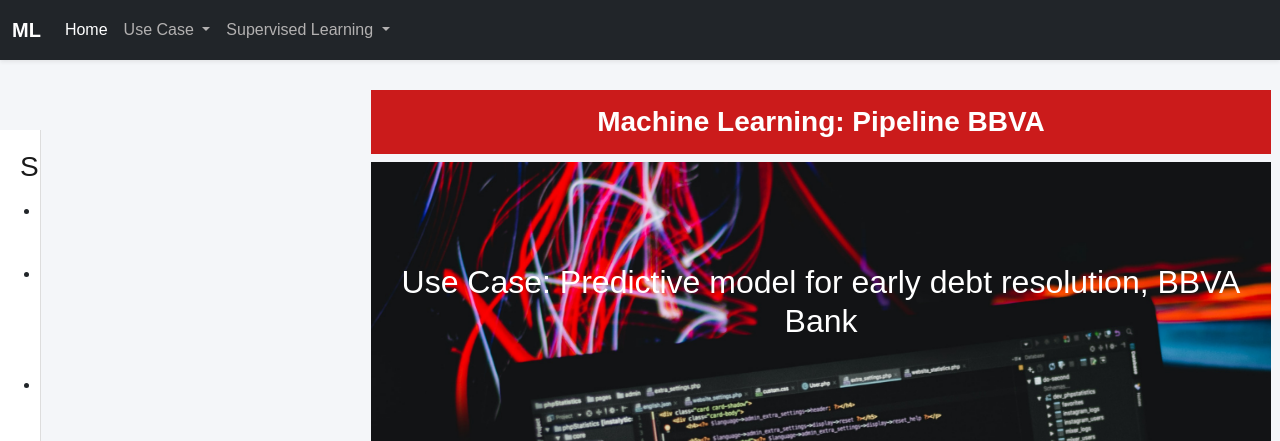
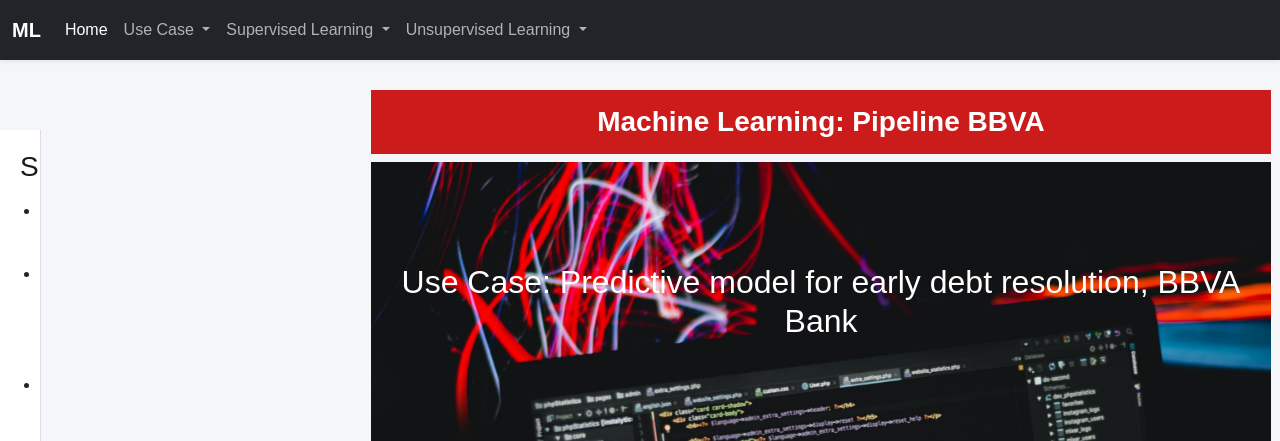
Before and after one commit to jenn-martinez/MachineLearning, a Flask app: page /BBVA in a window 1280 px wide. Shown: the top 441 px of the page. Run offline with Flask 3, Linux system fonts and the light colour scheme; parts of the project's set-up code (start-up, migrations or seed data) failed here and were passed over; some libraries are stand-ins or nearby versions.

Commit message:
feat(navbar): add unsupervised learning menu

```diff
--- a/templates/navbar.html
+++ b/templates/navbar.html
@@ -63,6 +63,20 @@
                     </ul>
                 </li>
 
+                <li class="nav-item dropdown">
+                    <a class="nav-link dropdown-toggle" href="#" role="button" data-bs-toggle="dropdown">
+                        Unsupervised Learning
+                    </a>
+                    <ul class="dropdown-menu">
+
+                        <li class="dropdown-submenu">
+                            <a class="dropdown-item dropdown-toggle" href="#">K-Means</a>
+                            <ul class="dropdown-menu">
+                                <li><a class="dropdown-item" href="{{ url_for('kMeansManual') }}">Concepts</a></li>
+                            </ul>
+                        </li>
+                    </ul>
+                </li>
             </ul>
         </div>
     </div>
```
